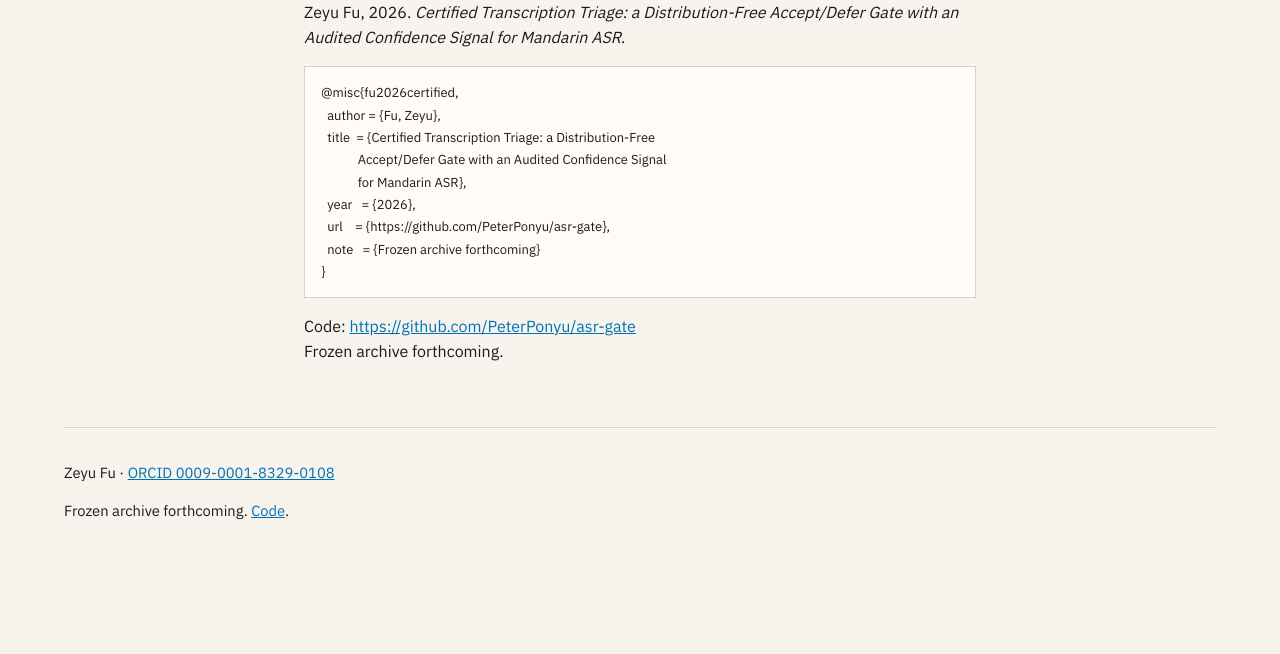
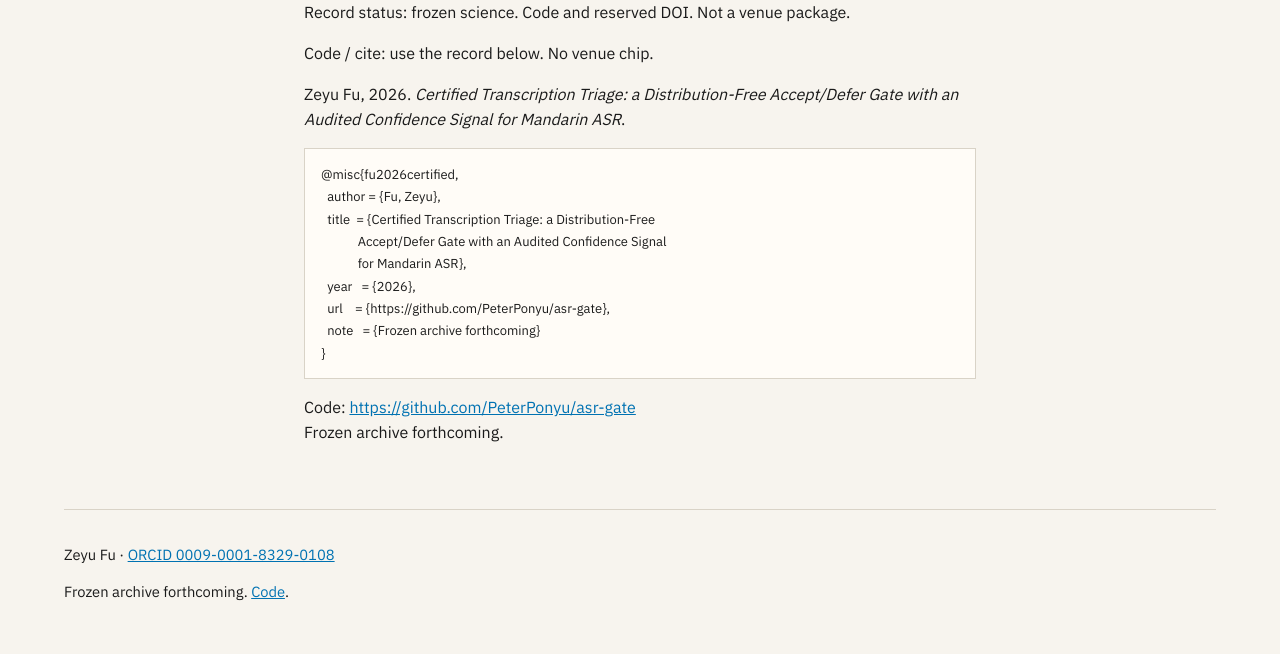
Before and after one commit to PeterPonyu/asr-gate, an Eleventy site: page site/cite.njk in a window 1280 px wide. Shown: the part 244-898 px from the top of the page. Before the commit the page ends 817 px from the top, so only its background shows below. Built offline with nearby package versions, Linux system fonts and the light colour scheme; Eleventy itself is replaced by a stand-in of ours; files that its build step writes are made by us from their sources.

Commit message:
Polish companion chrome for isolation-live Pages.
Keep the existing pages/asr-companion tip; do not recut from main.

```diff
--- a/site/_includes/layout.njk
+++ b/site/_includes/layout.njk
@@ -5,6 +5,7 @@
   <meta name="viewport" content="width=device-width, initial-scale=1">
   <title>{% if title %}{{ title }} · {% endif %}{{ meta.title }}</title>
   <meta name="description" content="Distribution-free accept/defer gate for Mandarin ASR: certified accepted-set macro-CER, or vacuous-at-target.">
+  <link rel="icon" href="{{ '/favicon.svg' | url }}" type="image/svg+xml">
   <link rel="stylesheet" href="{{ '/css/portal.css' | url }}">
 </head>
 <body>
--- a/site/cite.njk
+++ b/site/cite.njk
@@ -4,6 +4,9 @@ title: Cite
 permalink: /cite/
 ---
 <h1>Cite</h1>
+
+<p>Record status: frozen science. Code and reserved DOI. Not a venue package.</p>
+<p>Code / cite: use the record below. No venue chip.</p>
 
 <p>{{ meta.author }}, {{ meta.year }}. <em>{{ meta.title }}</em>.</p>
 
--- a/site/eleventy.config.js
+++ b/site/eleventy.config.js
@@ -11,6 +11,7 @@ export default function (eleventyConfig) {
   eleventyConfig.addPassthroughCopy("js");
   eleventyConfig.addPassthroughCopy("fonts");
   eleventyConfig.addPassthroughCopy("figures-web");
+  eleventyConfig.addPassthroughCopy("favicon.svg");
 
   eleventyConfig.addShortcode("scienceFig", function (stem, alt, caption, readAs) {
     const url = eleventyConfig.getFilter("url");
```
Also changed, not shown: site/favicon.svg (added).
